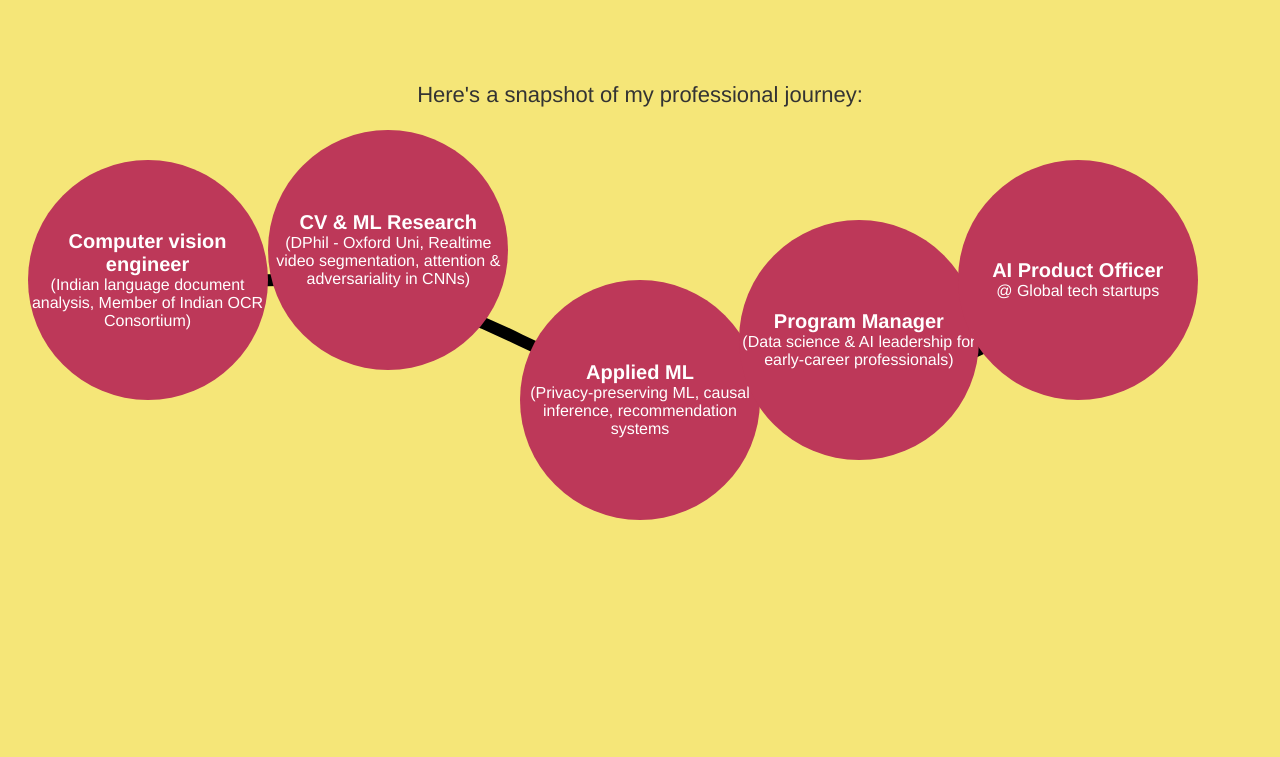
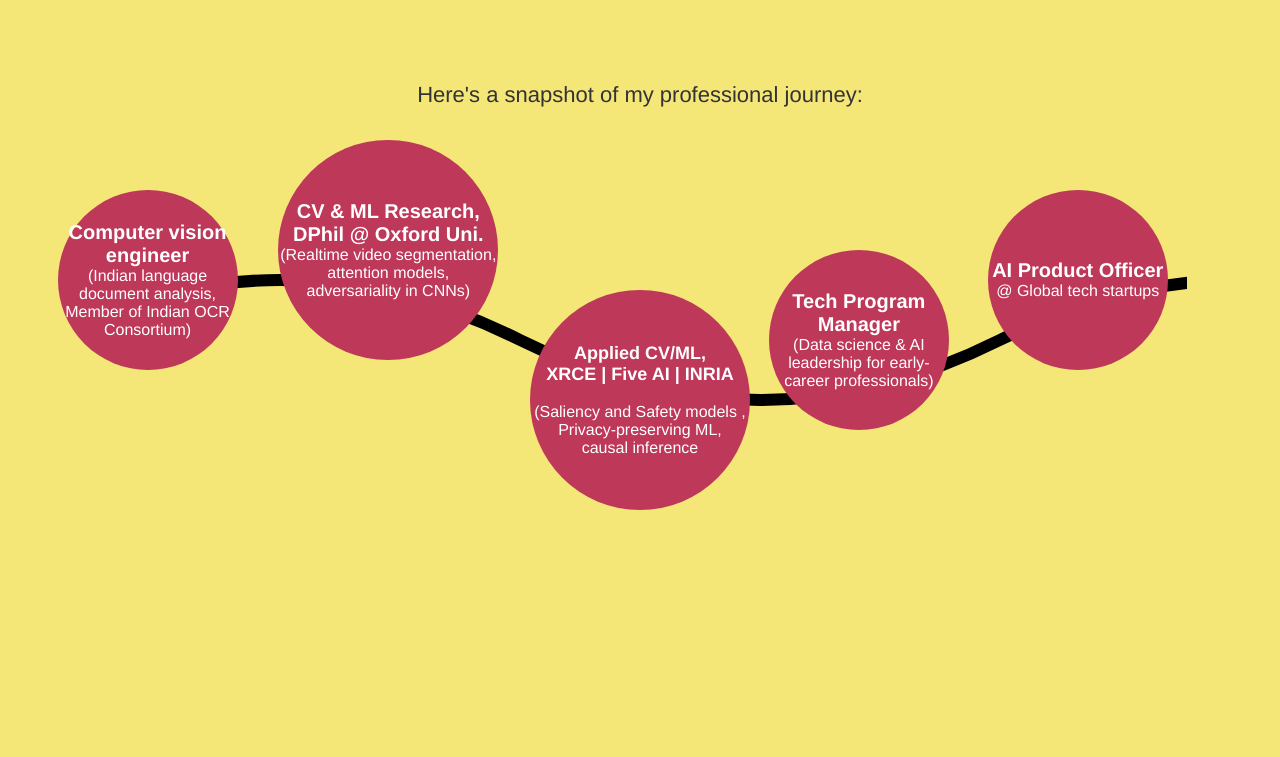
Before and after one commit to saumya-jetley/saumya-jetley.github.io, a plain HTML site: page index.html in a window 1280 px wide. Shown: the part 1100-1857 px from the top of the page. Drawn offline with nearby package versions, Linux system fonts and the light colour scheme.

Commit message:
revisions

```diff
--- a/index.html
+++ b/index.html
@@ -330,11 +330,11 @@
         }
 
         /* Adjusted Positions for Bottom Alignment */
-        .milestone-1 { top: 20%; left: 5%; }
-        .milestone-2 { top: 15%; left: 27%; }
-        .milestone-3 { top: 40%; left: 50%; }
-        .milestone-4 { top: 30%; left: 70%; }
-        .milestone-5 { top: 20%; left: 90%; }
+        .milestone-1 { top: 20%; left: 5%; width: 9rem; height: 9rem; }
+        .milestone-2 { top: 15%; left: 27%; width: 11rem; height: 11rem;}
+        .milestone-3 { top: 40%; left: 50%; width: 11rem; height: 11rem;}
+        .milestone-4 { top: 30%; left: 70%; width: 9rem; height: 9rem;}
+        .milestone-5 { top: 20%; left: 90%; width: 9rem; height: 9rem;}
 
 
         .slider-container {
@@ -442,11 +442,12 @@
                 <!-- Career Milestones -->
                 <div class="milestone milestone-1"><a><b style="font-size:1rem">Computer vision engineer</b>
                     <br>(Indian language document analysis,  Member of Indian OCR Consortium)</a></div>
-                <div class="milestone milestone-2"><a><b style="font-size:1rem">CV & ML Research</b> <br> (DPhil - Oxford Uni,
-                    Realtime video segmentation, attention & adversariality in CNNs)</a></div>
-                <div class="milestone milestone-3"><a><b style="font-size:1rem">Applied ML</b> <br>
-                    (Privacy-preserving ML, causal inference, recommendation systems</a></div>
-                <div class="milestone milestone-4"><a><b style="font-size:1rem">Program Manager</b>
+                <div class="milestone milestone-2"><a><b style="font-size:1rem">CV & ML Research, <br> DPhil @ Oxford Uni. </b>
+                    <br>(Realtime video segmentation, attention models, <br> adversariality in CNNs)</a></div>
+                <div class="milestone milestone-3"><a><b style="font-size:0.9rem">Applied CV/ML, <br> XRCE
+                    | Five AI | INRIA <br></b>
+                    <br>(Saliency and Safety models , <br> Privacy-preserving ML, <br>causal inference</a></div>
+                <div class="milestone milestone-4"><a><b style="font-size:1rem">Tech Program Manager</b>
                     <br>(Data science & AI leadership for early-career professionals)</a></div>
                 <div class="milestone milestone-5"><a><b style="font-size:1rem">AI Product Officer
                 </b> <br>@ Global tech startups</a></div>
@@ -462,8 +463,11 @@
                 <img src="./images/main_page.jpeg" style="width: 25rem" alt="AI Technology Illustration">
             </div>
 
+        <p> Some of the things people I've worked with have said about me: <br> <i>energetic</i>, <i>a team player</i>,
+                <i>Saumya makes sure that everyone is taken along...</i>, <i>great at communication</i>
 
-        <br><br><br>
+
+        <br><br><br><br>
 
 
     </div>
@@ -474,9 +478,10 @@
         <div class = "othercontent">
             <br>
             <p>I work across functionalities - from user understanding, AI workflow design, product and data roadmapping,
-                to building, deployment and validation of AI models - specialising in <b>AI-first:User-first</b> products
-                having previously tackled projects in HealthTech, EdTech, Insurance.
-                I come with an added passion for AI leadership, education, and upskilling.</p>
+                to building, validation and deployment of AI models - specialising in <b>AI-first:User-first</b> products.</p>
+
+            <p>I have previously tackled projects in HealthTech, EdTech, Insurance and
+                come with an added passion for AI leadership, education, and upskilling.</p>
             <br>
             <br>
             <div class="outer-container">
```
